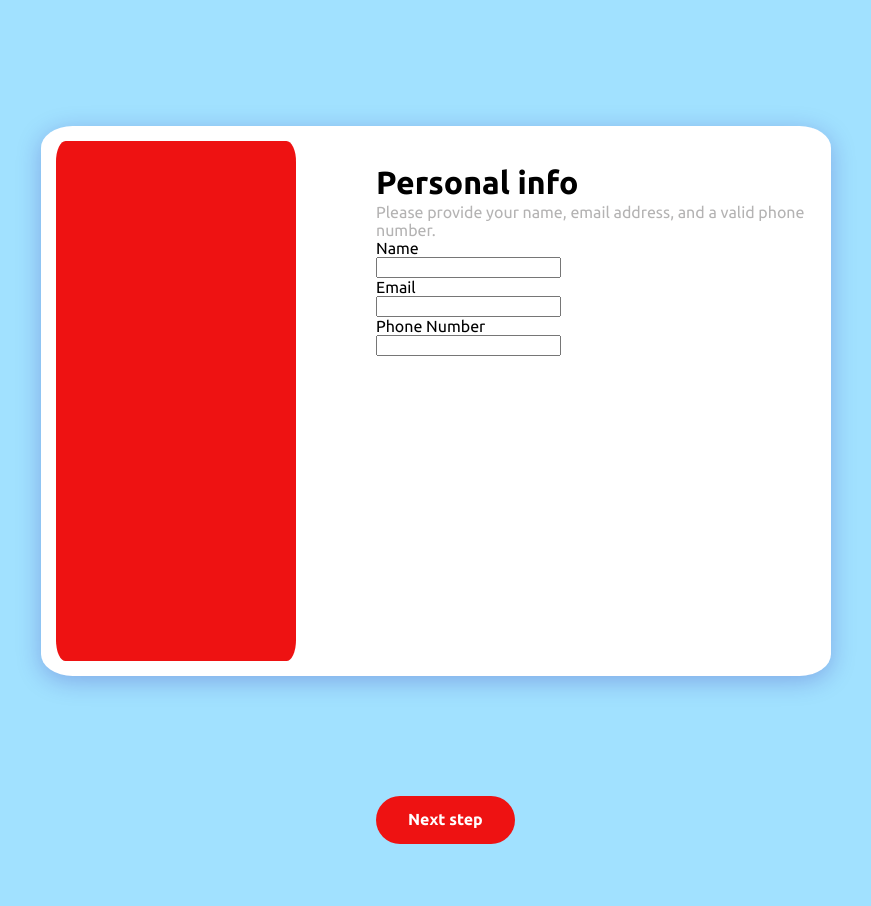
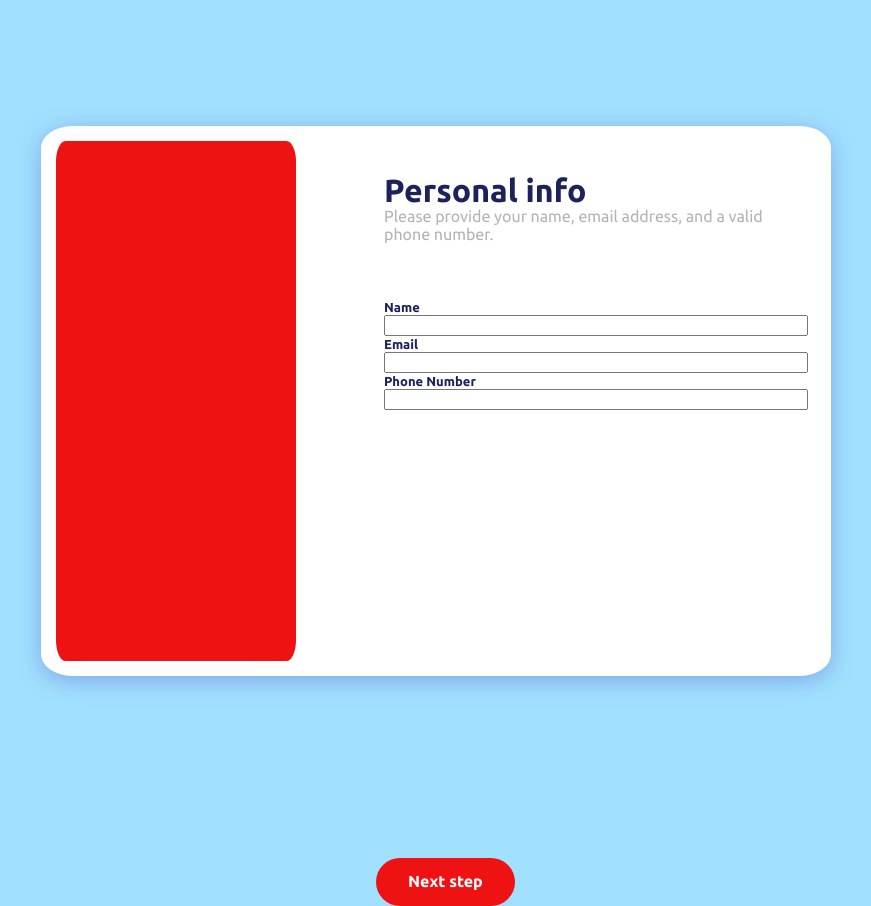
Before and after one commit to CatchingStarDust/signup, a plain HTML site: page index.html in a window 1280 px wide. Shown: the whole page, without its empty margins (204-1075 px from the left). Before the commit the page ends 844 px from the top, so only its background shows below. Drawn offline with Linux system fonts and the light colour scheme.

Commit message:
make text boxes

```diff
--- a/index.html
+++ b/index.html
@@ -8,6 +8,9 @@
     <title>sign up</title>
 
     <link rel="stylesheet" href="style.css" type="text/css" charset="utf-8" />
+
+    <script src="index.js" type="text/javascript"></script>
+
 
 </head>
 
@@ -28,13 +31,14 @@
             <div class="prompt">Please provide your name, email address, and a valid phone number.</div>
 
             <div class="enter-info-container">
-                <div class="personal-info">Name</div>
+
+                <div class="input-text">Name</div>
                 <input type="text" id="text-box" name="Name">
 
-                <div class="personal-info">Email</div>
+                <div class="input-text">Email</div>
                 <input type="text" id="text-box" name="email">
 
-                <div class="personal-info">Phone Number</div>
+                <div class="input-text">Phone Number</div>
                 <input type="text" id="text-box" name="phone">
             </div>
 
--- a/style.scss
+++ b/style.scss
@@ -47,17 +47,35 @@ body {
 
 .section-title {
     font-family: 'ubuntubold';
+    padding: 1vh;
+    color: $dark-blue;
 
 }
 
 .prompt {
     font-family: 'ubunturegular';
     color: $grey;
-    margin-top: -4.5%;
+    margin-top: -5vh;
+    padding: 1vh;
 }
 
 .enter-info-container {
-    font-family: 'ubunturegular';
+    display: grid;
+    padding: 1vh;
+    margin-top: 5vh;
+}
+
+.input-text {
+    font-family: 'ubuntubold';
+    font-size: small;
+    color: $dark-blue;
+
+}
+
+.text-box{
+    display: grid;
+    max-width: 50px;
+    border-radius: 4%;
 }
 
 .nagivation-button {
--- a/variables.scss
+++ b/variables.scss
@@ -3,3 +3,4 @@ $sky-blue: #35b2fa;
 $white: #FFFFFF;
 $red: #ee1212;
 $grey: #b4b3b3;
+$dark-blue: #1e225c;
```
Also changed, not shown: index.js (added), style.css, 1 other file.
